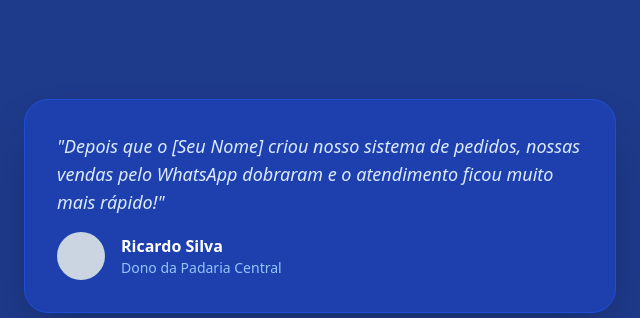
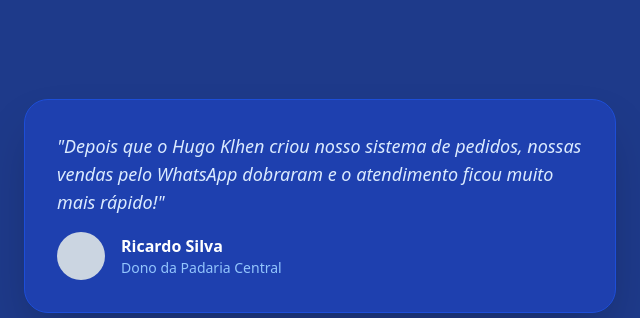
Before and after one commit to HugoKlhen/meu-portfolio, a plain HTML site: page index.html in a window 1280 px wide. Shown: the part 1140-1458 px from the top of the page, 640-1280 px from the left. Drawn offline with nearby package versions, Linux system fonts and the light colour scheme.

```diff
--- a/index.html
+++ b/index.html
@@ -87,7 +87,7 @@
                 </ul>
             </div>
             <div class="bg-blue-800 p-8 rounded-3xl border border-blue-700 shadow-2xl">
-                <p class="italic text-lg mb-4 text-blue-100">"Depois que o [Seu Nome] criou nosso sistema de pedidos, nossas vendas pelo WhatsApp dobraram e o atendimento ficou muito mais rápido!"</p>
+                <p class="italic text-lg mb-4 text-blue-100">"Depois que o Hugo Klhen criou nosso sistema de pedidos, nossas vendas pelo WhatsApp dobraram e o atendimento ficou muito mais rápido!"</p>
                 <div class="flex items-center">
                     <div class="w-12 h-12 bg-slate-300 rounded-full mr-4"></div>
                     <div>
```
